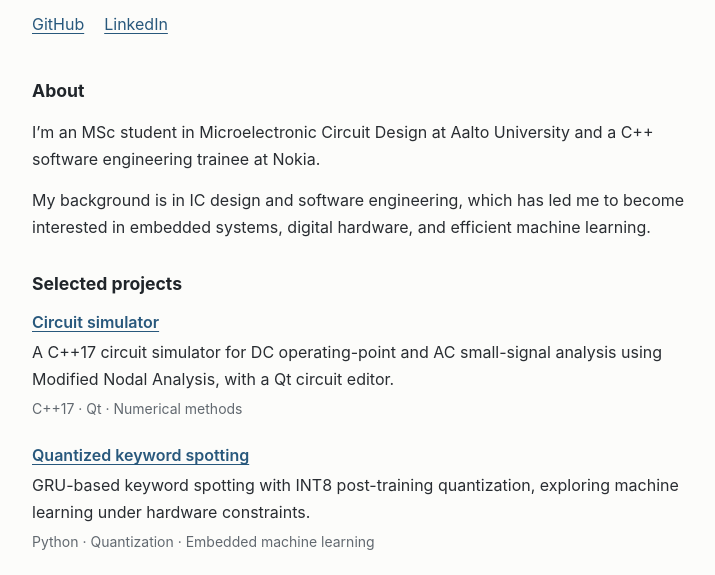
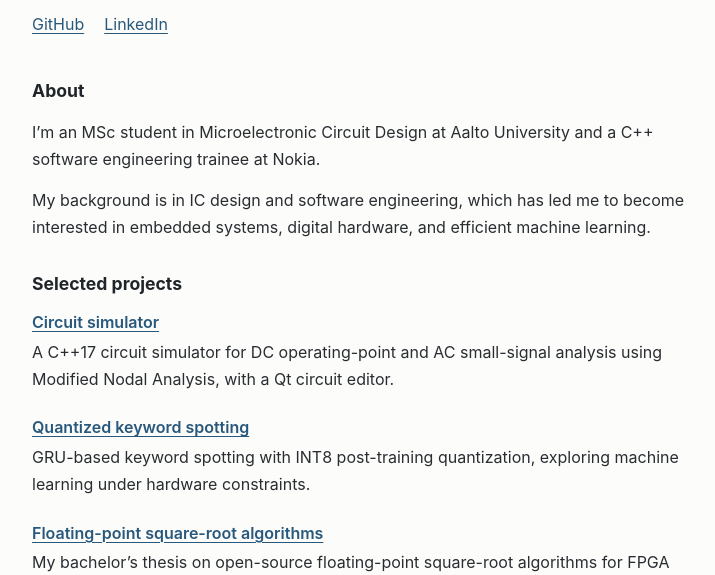
Before and after one commit to mxlaine/mxlaine.github.io, a plain HTML site: page index.html in a window 1280 px wide. Shown: the part 187-762 px from the top of the page, without its empty margins (276-991 px from the left). Drawn offline with Linux system fonts and the light colour scheme.

Commit message:
Remove project meta information from index.html
Removed meta information paragraphs for projects.

```diff
--- a/index.html
+++ b/index.html
@@ -30,12 +30,10 @@
         <article>
           <h3><a href="https://github.com/mxlaine/circuit_simulator">Circuit simulator</a></h3>
           <p>A C++17 circuit simulator for DC operating-point and AC small-signal analysis using Modified Nodal Analysis, with a Qt circuit editor.</p>
-          <p class="meta">C++17 · Qt · Numerical methods</p>
         </article>
         <article>
           <h3><a href="https://github.com/mxlaine/PTQ_project">Quantized keyword spotting</a></h3>
           <p>GRU-based keyword spotting with INT8 post-training quantization, exploring machine learning under hardware constraints.</p>
-          <p class="meta">Python · Quantization · Embedded machine learning</p>
         </article>
         <article>
           <h3><a href="https://github.com/mxlaine/BSc-Thesis">Floating-point square-root algorithms</a></h3>
```
